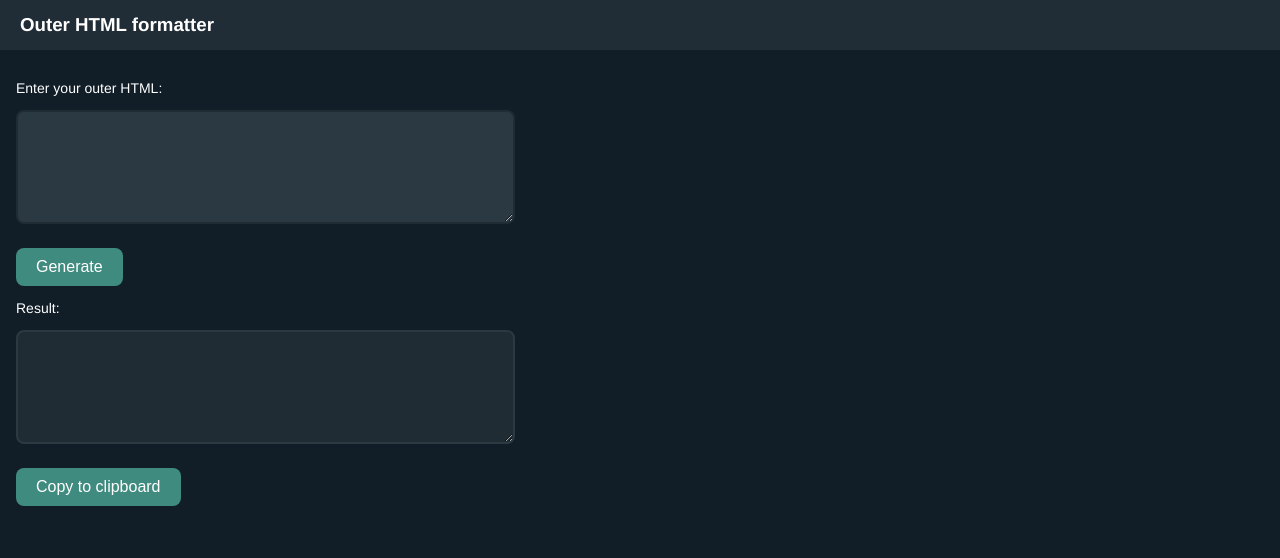
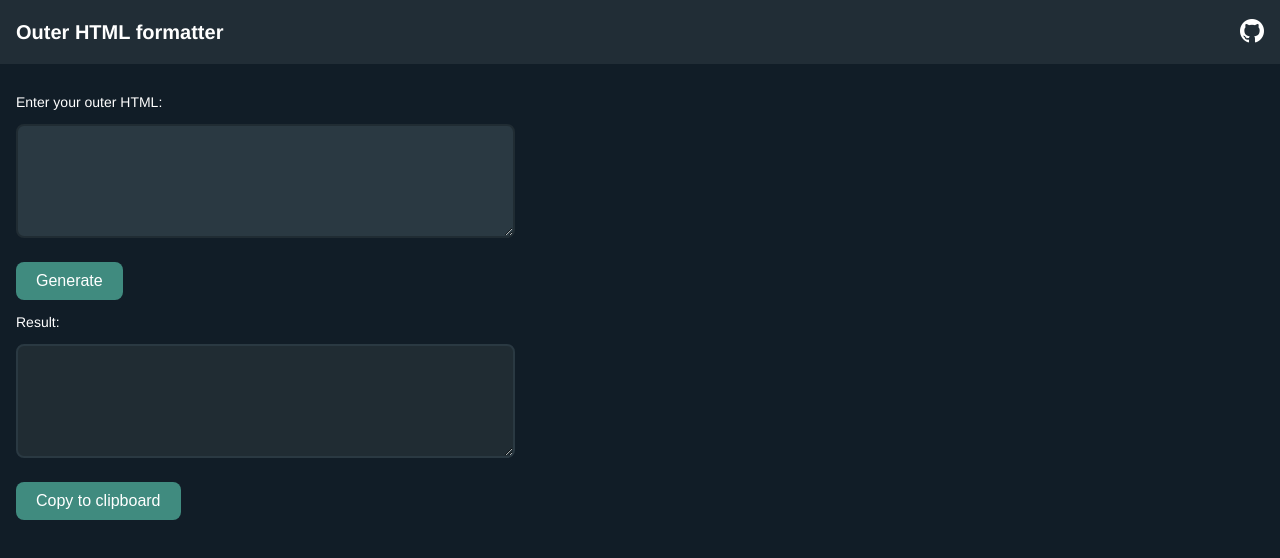
Before and after one commit to mirhasalh/oh-formatter, a plain HTML site: page index.html in a window 1280 px wide. Drawn offline with Linux system fonts and the light colour scheme.

Commit message:
Add GitHub link

```diff
--- a/index.html
+++ b/index.html
@@ -7,11 +7,21 @@
     <link rel="stylesheet" href="style.css" />
     <script type="text/javascript" src="main.js"></script>
     <title>Outer HTML formatter</title>
+    <link
+      rel="stylesheet"
+      href="https://cdnjs.cloudflare.com/ajax/libs/font-awesome/4.7.0/css/font-awesome.min.css"
+    />
   </head>
   <body>
-    <header class="app-bar">
-      <h3>Outer HTML formatter</h3>
-    </header>
+    <div class="app-bar">
+      <div class="title">Outer HTML formatter</div>
+      <a
+        href="https://github.com/mirhasalh/oh-formatter"
+        target="_blank"
+        class="action-button"
+        ><i class="fa fa-github"></i
+      ></a>
+    </div>
     <div class="form">
       <p>Enter your outer HTML:</p>
       <textarea id="input-text" rows="5"></textarea>
--- a/style.css
+++ b/style.css
@@ -8,14 +8,15 @@ body {
 }
 .app-bar {
   background-color: #212d36;
-  color: #fff;
-  height: 50px;
+  color: white;
   display: flex;
+  justify-content: space-between;
   align-items: center;
-  padding: 0 20px;
+  padding: 16px;
 }
-h3 {
-  color: #fff;
+.title {
+  font-size: 20px;
+  font-weight: bold;
 }
 p {
   font-size: 14px;
@@ -70,3 +71,10 @@ button:hover {
 .form {
   padding: 16px;
 }
+.action-button {
+  cursor: pointer;
+  border-radius: 8%;
+  font-size: 28px;
+  color: inherit;
+  text-decoration: none;
+}
```
Also changed, not shown: 1 other file.
